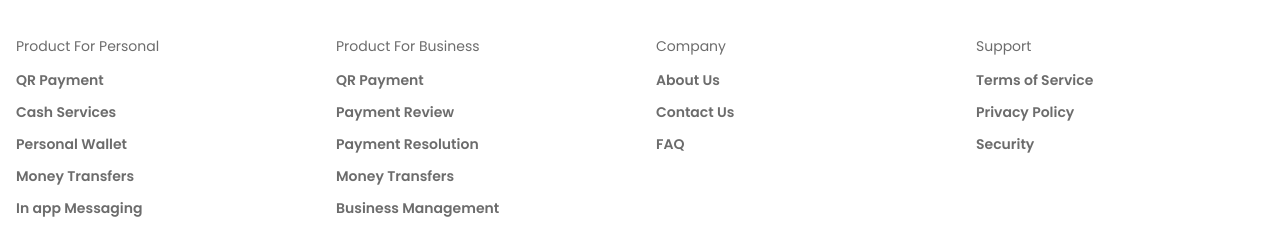
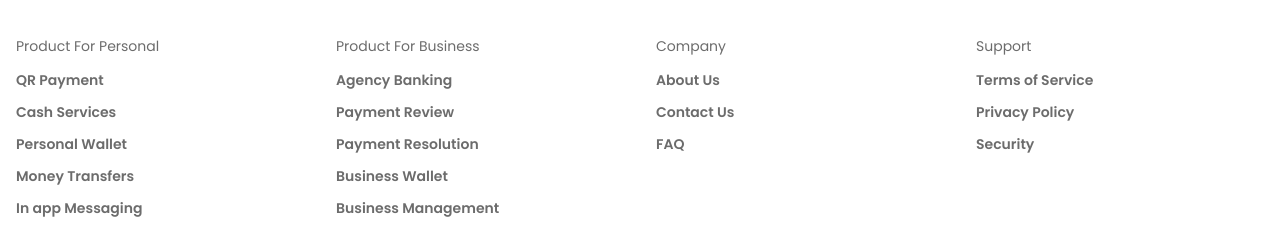
Before and after one commit to OnionloopAfrika/onionloop-landing, a Next.js app: page / in a window 1280 px wide. Shown: the part 5933-6165 px from the top of the page. Built offline with nearby package versions, Linux system fonts and the light colour scheme; a web font is replaced by a local one.

Commit message:
implemented aos for landing page

```diff
--- a/app/components/layouts/Footer.tsx
+++ b/app/components/layouts/Footer.tsx
@@ -71,8 +71,8 @@ export default function Footer() {
           <h4 className="text-sm font-normal text-(--text-tertiary) mb-3">Product For Business</h4>
           <ul className="space-y-2">
             <li>
-              <a href="/product/business/qr-payments" className="text-sm text-(--text-tertiary) hover:text-(--primary) font-semibold">
-                QR Payment
+              <a href="/product/business/agency-banking" className="text-sm text-(--text-tertiary) hover:text-(--primary) font-semibold">
+                Agency Banking
               </a>
             </li>
             <li>
@@ -87,7 +87,7 @@ export default function Footer() {
             </li>
             <li>
               <a href="/product/business/business-wallet" className="text-sm text-(--text-tertiary) hover:text-(--primary) font-semibold">
-                Money Transfers
+                Business Wallet
               </a>
             </li>
             <li>
@@ -272,8 +272,8 @@ export default function Footer() {
               <h4 className="text-sm font-normal text-(--text-tertiary) mb-3">Product For Business</h4>
               <ul className="space-y-2">
                 <li>
-                  <a href="/product/business/qr-payments" className="text-sm text-(--text-tertiary) hover:text-(--primary) font-semibold">
-                    QR Payment
+                  <a href="/product/business/agency-banking" className="text-sm text-(--text-tertiary) hover:text-(--primary) font-semibold">
+                    Agency Banking
                   </a>
                 </li>
                 <li>
@@ -288,7 +288,7 @@ export default function Footer() {
                 </li>
                 <li>
                   <a href="/product/business/business-wallet" className="text-sm text-(--text-tertiary) hover:text-(--primary) font-semibold">
-                    Money Transfers
+                    Business Wallet
                   </a>
                 </li>
                 <li>
--- a/app/components/layouts/ProductDropdown.tsx
+++ b/app/components/layouts/ProductDropdown.tsx
@@ -7,11 +7,11 @@ import { useMode } from "../../context/ModeContext"
 const productData = {
   personal: [
     { id: "qr-payments", title: "QR Payments", subtitle: "Send and receive money using QR codes." },
-    { id: "cash-services", title: "Cash Services", subtitle: "Deposit or withdraw cash through Onionloop agents." },
-    { id: "bank-transfer", title: "Bank Transfer", subtitle: "Send money from Onionloop to your bank account." },
+    { id: "payment-confirmation", title: "Cash Services", subtitle: "Deposit or withdraw cash through Onionloop agents." },
+    { id: "money-transfer", title: "Money Transfer", subtitle: "Send money from Onionloop to your bank account." },
     { id: "personal-wallet", title: "Personal Wallet", subtitle: "Hold and manage money for daily transactions." },
     { id: "in-app-messaging", title: "In- app Messaging", subtitle: "Communicate transactions with other Onionloop users." },
-    { id: "earn-rewards", title: "Earn Rewards", subtitle: "Get OnionCoins for successful transactions." },
+    { id: "rewards", title: "Earn Rewards", subtitle: "Get OnionCoins for successful transactions." },
   ],
   business: [
     { id: "agency-banking", title: "Agency Banking", subtitle: "Get OnionCoins for eligible transactions." },
```
